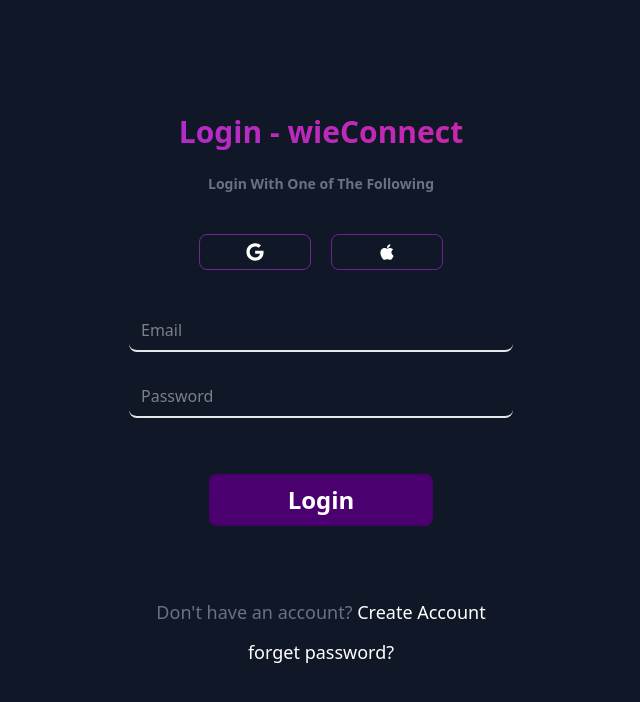
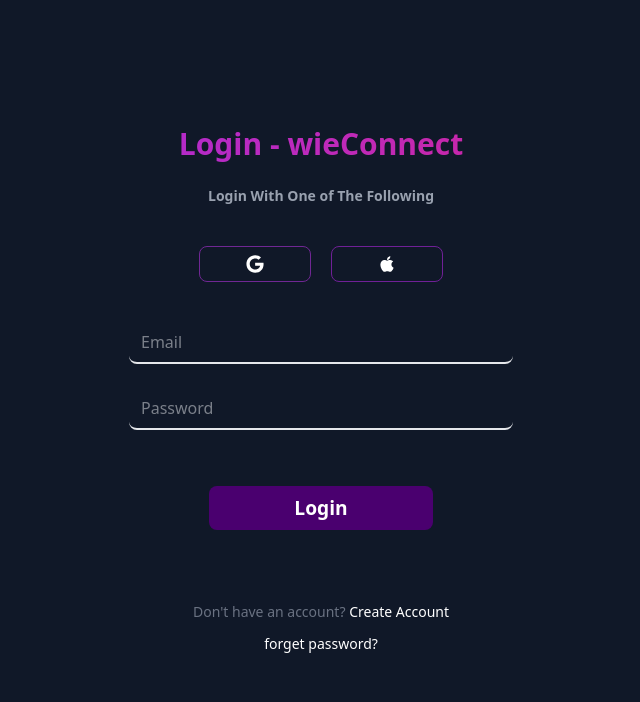
Before and after one commit to wizzcode01/wieConnect-App, a React (Vite) app: page /login in a window 1280 px wide. Shown: the top 702 px of the page, without its empty margins (319-959 px from the left). Built offline with nearby package versions, Linux system fonts and the light colour scheme.

Commit message:
added vercel

```diff
--- a/src/pages/Home.jsx
+++ b/src/pages/Home.jsx
@@ -3,7 +3,7 @@ import { Link } from "react-router-dom"
 const Home = () => {
     return (
        <div className="text-center mt-20">
-         <Link to="/login" className=" text-4xl">wieConnect Login/Registration testing</Link>
+         <Link to="/login" className=" text-2xl text-blue-500">wieConnect Login/Registration testing</Link>
        </div>
     )
 }
--- a/src/pages/Login.jsx
+++ b/src/pages/Login.jsx
@@ -6,7 +6,7 @@ const Login = () => {
         <div className="min-h-screen overflow-hidden w-full relative flex flex-col items-center justify-center  bg-gray-900">
             <div className="w-full lg:ml-0 text-center ">
                 <h1 className="text-3xl font-bold bg-gradient-to-r from-purple-600 to-pink-600 bg-clip-text text-transparent mb-6">Login - wieConnect</h1>
-                <p className="text-sm text-gray-500 font-bold ">Login With One of The Following</p>
+                <p className="text-sm text-gray-400 font-bold ">Login With One of The Following</p>
             </div>
         <div className="flex flex-col items-center w-[95%] max-w-md bg-gray-900 px-8 py-10 ">
           <div className="flex justify-center items-center gap-5">
@@ -34,7 +34,7 @@ const Login = () => {
                     </div>
                 </div>
                 <button
-               className="bg-[#4a006f] font-bold text-white text-[1.5rem] px-4 py-2 mt-12 m-auto rounded-lg w-56 hover:bg-white hover:text-[#4a006f] hover:border-[#702794] transition-all ease-in-out duration-300 cursor-pointer"
+               className="bg-[#4a006f] font-bold text-white text-[1.2rem] px-4 py-2 mt-12 m-auto rounded-lg w-56 hover:bg-white hover:text-[#4a006f] hover:border-[#702794] transition-all ease-in-out duration-300 cursor-pointer"
                type="submit"
               >
                 Login
@@ -45,12 +45,12 @@ const Login = () => {
         </div>
         <div className="flex flex-col justify-center items-center gap-3 mt-3 p-5">
            <p
-            className="text-gray-500 text-lg">
+            className="text-gray-500 text-sm">
            Don't have an account?{" "}
             <Link to="/registration" className="text-white">Create Account</Link></p>
             <Link
              to="/forget"
-             className="text-white text-lg"
+             className="text-white text-sm"
              >forget password?</Link>
         </div>
     </div>
--- a/src/pages/Registration.jsx
+++ b/src/pages/Registration.jsx
@@ -23,7 +23,7 @@ const Registration = () => {
                  onClick={() => setStep(1)}
                 ><FaArrowLeft size={20}/></h1>  */}
                 <h1 className="text-3xl m-5 font-bold bg-gradient-to-r from-purple-600 to-pink-600 bg-clip-text text-transparent"> Sign Up - wieConnect</h1>
-                <p className="text-sm m-5 text-gray-500 font-bold ">SignUp With any of The Following</p>
+                <p className="text-sm m-5 text-gray-400 font-bold ">SignUp With any of The Following</p>
             </div>
 
         <div className="flex flex-col items-center w-[95%] max-w-md bg-gray-900 px-8 py-10 ">
@@ -53,7 +53,7 @@ const Registration = () => {
                 </div>
                 <button
                   onClick={handleFirstSubmit}
-                  className="bg-[#4a006f] font-bold text-white text-[1.5rem] px-4 py-2 mt-12 m-auto rounded-lg w-56 hover:bg-white hover:text-pink-700 transition-all ease-in-out duration-300 cursor-pointer"
+                  className="bg-[#4a006f] font-bold text-white text-[1.5rem] px-4 py-2 mt-12 m-auto rounded-lg w-56 hover:bg-white hover:text-[#4a006f] transition-all ease-in-out duration-300 cursor-pointer"
                   type="submit"
                 >
                 <FaArrowRight size={30} className="text-center m-auto"/>
@@ -61,9 +61,9 @@ const Registration = () => {
             </form>
         </div>
 
-        <div className="flex flex-col justify-center items-center gap-3 p-5">
+        <div className="flex flex-col justify-center items-center gap-3 p-3">
            <p
-            className="text-gray-500 text-lg">
+            className="text-gray-500 text-sm">
            Already have an account?{" "} <Link to="/login" className="text-white">Log In</Link></p>
         </div>
 
@@ -100,7 +100,7 @@ const Registration = () => {
                 </div>
                 <button
                   onClick={ handleSecondSubmit}
-                  className="bg-[#4a006f] font-bold text-white text-[1.3rem] px-4 py-2 mt-12 m-auto rounded-lg w-56 hover:bg-white hover:text-pink-700 transition-all ease-in-out duration-300 cursor-pointer"
+                  className="bg-[#4a006f] font-bold text-white text-[1.1rem] px-4 py-2 mt-12 m-auto rounded-lg w-56 hover:bg-white hover:text-[#4a006f] transition-all ease-in-out duration-300 cursor-pointer"
                   type="submit"
                 >
                 Sign In
@@ -109,9 +109,9 @@ const Registration = () => {
 
 
         </div>
-        <div className="flex flex-col justify-center items-center gap-3 mt-3 p-5">
+        <div className="flex flex-col justify-center items-center gap-3 mt-3 p-3">
            <p
-            className="text-gray-500 text-lg">
+            className="text-gray-500 text-sm">
            Already have an account?{" "} <Link to="/" className="text-white">Log In</Link></p>
         </div>
     </div>
```
Also changed, not shown: vercel.json (renamed from src/pages/vercel.json).
